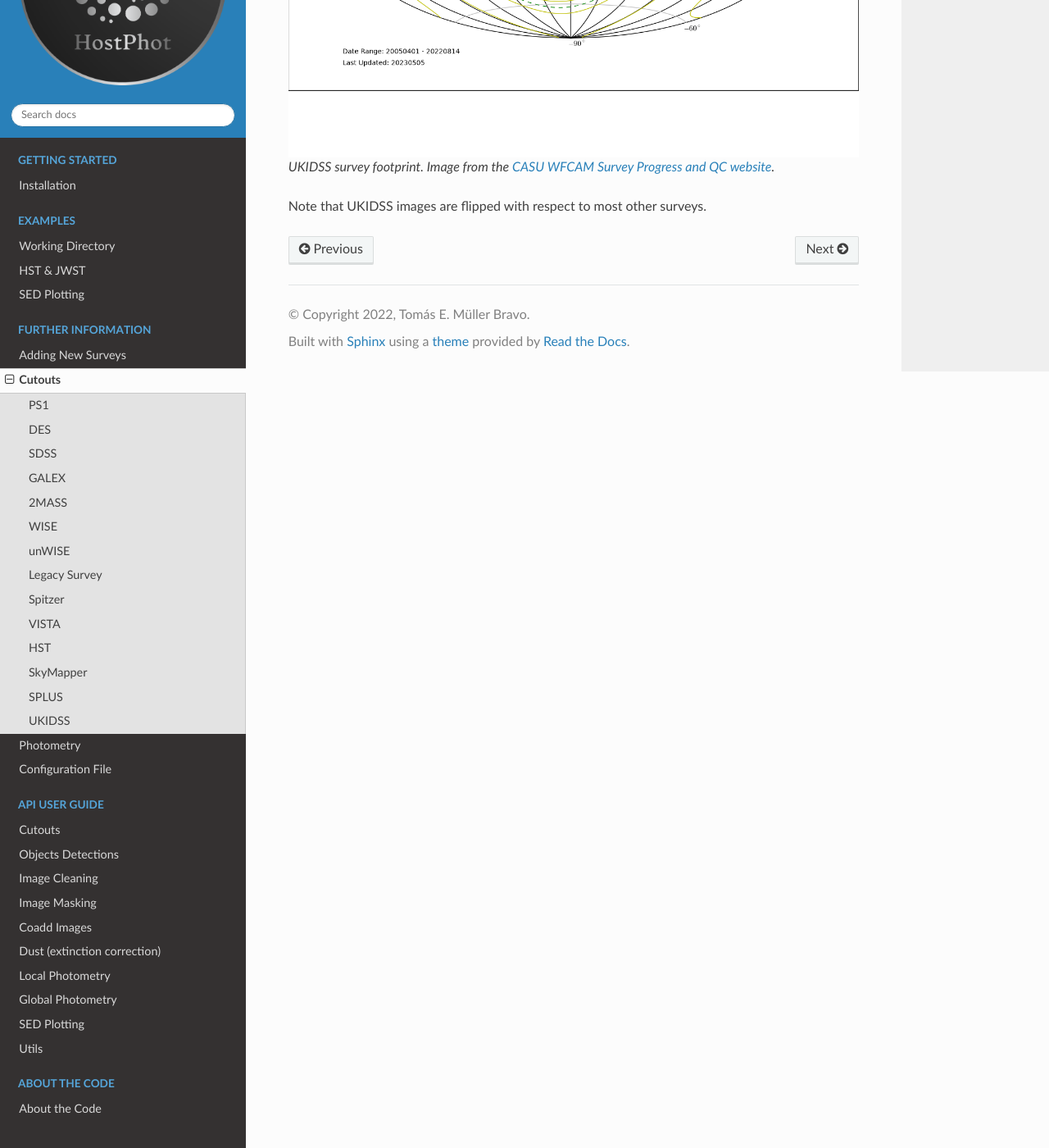
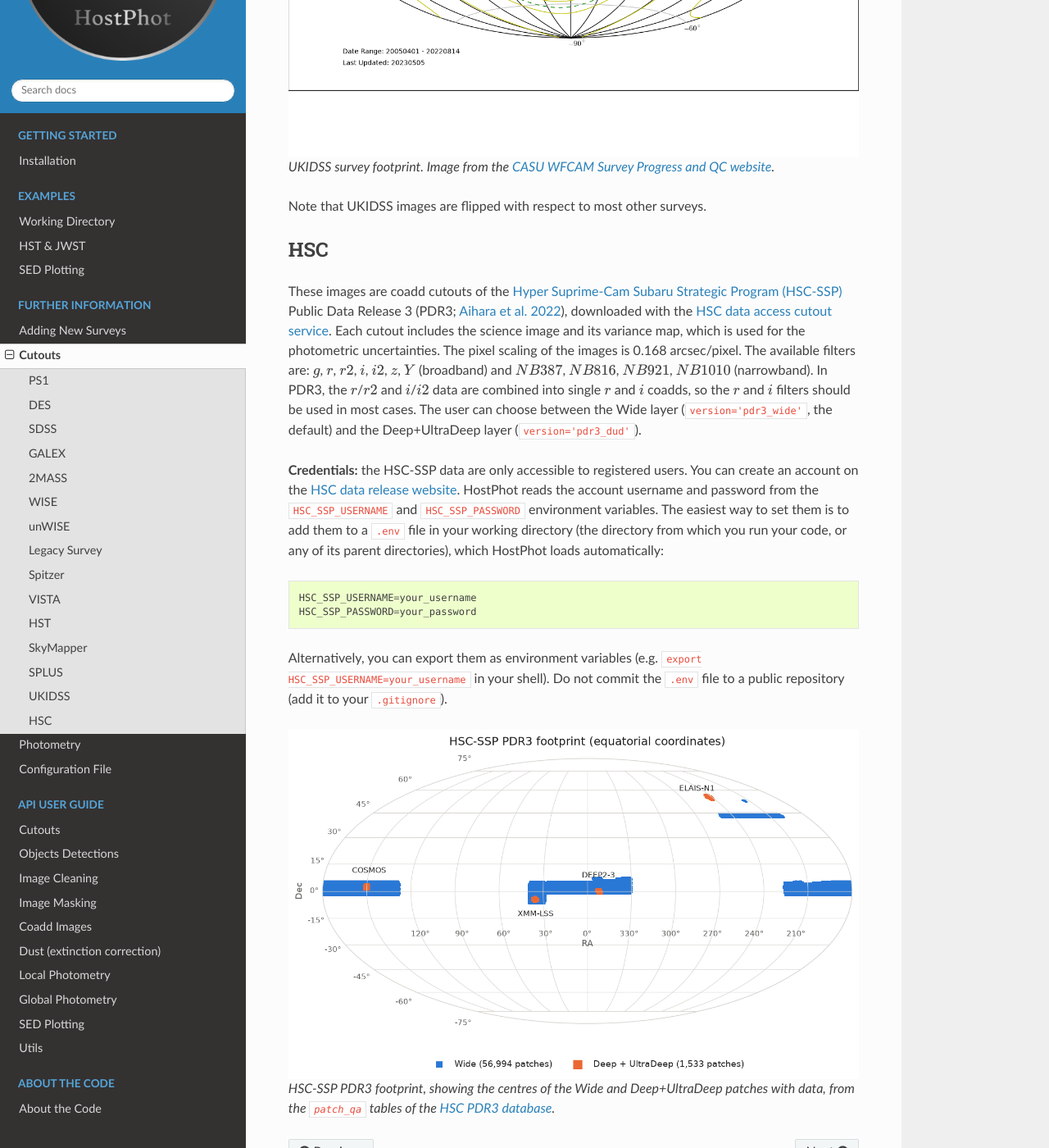
Before and after one commit to temuller/hostphot, a Sphinx documentation site: the page built from docs/further_information/cutouts.rst, in a window 1280 px wide and 1400 px high, scrolled down 8907 px. Shown: the whole window at 82% size. Built offline with Sphinx 7.4.7 and the Read the Docs theme 3.1.0, drawn with Linux system fonts in a browser that asks for light colours; pages that are not in the unit, such as notebooks, are missing from menus.

Commit message:
update HSC info

```diff
--- a/docs/further_information/cutouts.rst
+++ b/docs/further_information/cutouts.rst
@@ -144,3 +144,22 @@ These images are downloaded from the VISTA science archive (for more information
   UKIDSS survey footprint. Image from the `CASU WFCAM Survey Progress and QC website <http://casu.ast.cam.ac.uk/wfcamsp/overview>`_.
 
 Note that UKIDSS images are flipped with respect to most other surveys.
+
+
+HSC
+~~~
+
+These images are coadd cutouts of the `Hyper Suprime-Cam Subaru Strategic Program (HSC-SSP) <https://hsc-release.mtk.nao.ac.jp/doc/>`_ Public Data Release 3 (PDR3; `Aihara et al. 2022 <https://ui.adsabs.harvard.edu/abs/2022PASJ...74..247A/abstract>`_), downloaded with the `HSC data access cutout service <https://hsc-release.mtk.nao.ac.jp/das_cutout/pdr3/>`_. Each cutout includes the science image and its variance map, which is used for the photometric uncertainties. The pixel scaling of the images is 0.168 arcsec/pixel. The available filters are: :math:`g`, :math:`r`, :math:`r2`, :math:`i`, :math:`i2`, :math:`z`, :math:`Y` (broadband) and :math:`NB387`, :math:`NB816`, :math:`NB921`, :math:`NB1010` (narrowband). In PDR3, the :math:`r`/:math:`r2` and :math:`i`/:math:`i2` data are combined into single :math:`r` and :math:`i` coadds, so the :math:`r` and :math:`i` filters should be used in most cases. The user can choose between the Wide layer (``version='pdr3_wide'``, the default) and the Deep+UltraDeep layer (``version='pdr3_dud'``).
+
+**Credentials:** the HSC-SSP data are only accessible to registered users. You can create an account on the `HSC data release website <https://hsc-release.mtk.nao.ac.jp/datasearch/new_user/new>`_. HostPhot reads the account username and password from the ``HSC_SSP_USERNAME`` and ``HSC_SSP_PASSWORD`` environment variables. The easiest way to set them is to add them to a ``.env`` file in your working directory (the directory from which you run your code, or any of its parent directories), which HostPhot loads automatically:
+
+.. code::
+
+	HSC_SSP_USERNAME=your_username
+	HSC_SSP_PASSWORD=your_password
+
+Alternatively, you can export them as environment variables (e.g. ``export HSC_SSP_USERNAME=your_username`` in your shell). Do not commit the ``.env`` file to a public repository (add it to your ``.gitignore``).
+
+.. figure:: static/hsc_footprint.png
+
+  HSC-SSP PDR3 footprint, showing the centres of the Wide and Deep+UltraDeep patches with data, from the ``patch_qa`` tables of the `HSC PDR3 database <https://hsc-release.mtk.nao.ac.jp/datasearch/>`_.
```
Also changed, not shown: docs/further_information/photometry.rst (+15 -0 lines), docs/further_information/static/hsc_footprint.png (added).
